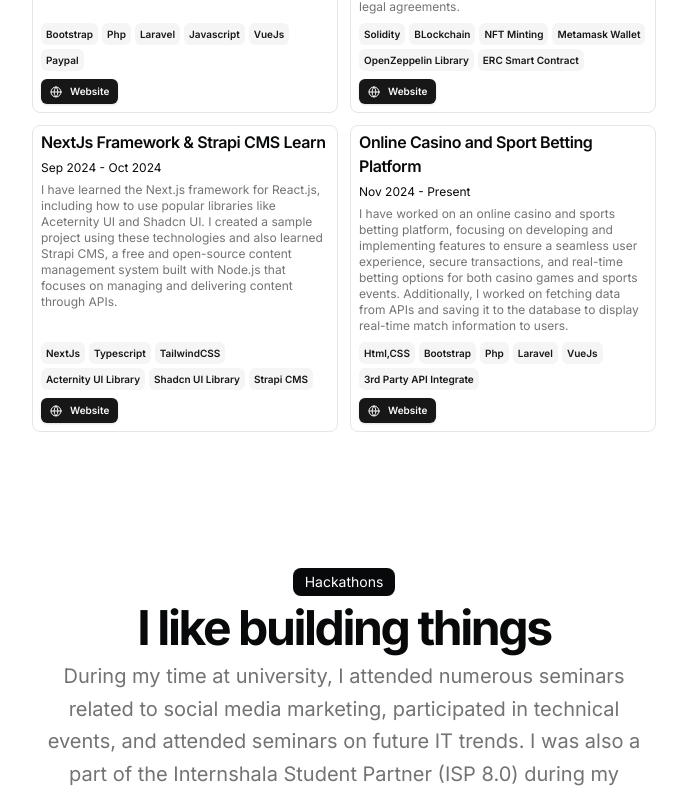
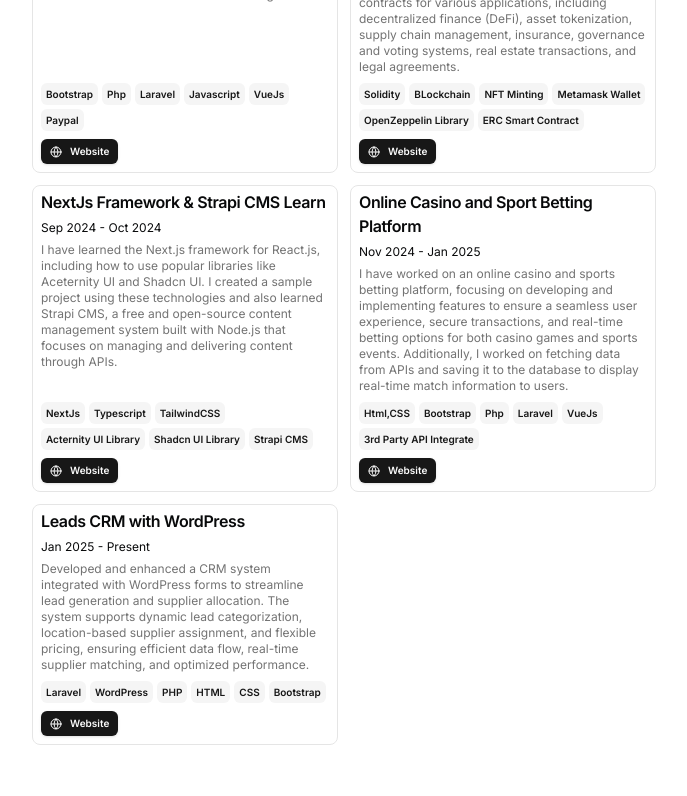
Before and after one commit to kishanit59/resume_web_design, a Next.js app: page / in a window 1280 px wide. Shown: the part 2000-2796 px from the top of the page, without its empty margins (296-983 px from the left). Built offline with nearby package versions, Linux system fonts and the light colour scheme.

Commit message:
update latest data
update latest data

```diff
--- a/src/data/resume.tsx
+++ b/src/data/resume.tsx
@@ -8,7 +8,7 @@ export const DATA = {
   location: "San Francisco, CA",
   locationLink: "https://www.google.com/maps/place/sanfrancisco",
   description:
-    "IT Engineer. I love building things and helping people. Active on Upwork, Linkedin, Twitter.",
+    "IT Engineer. I love building things and helping people. Active on Linkedin, Twitter.",
   summary:
     "I am currently working as a PHP Laravel Developer at Brainstream Technolabs. I have expertise in Solidity and smart contract development on the Ethereum blockchain, including NFT minting. Additionally, I have developed six different extensions for Bagisto, an open-source Laravel eCommerce framework. I am also proficient in Nextjs, a framework built on Reactjs.",
   avatarUrl: "https://media.licdn.com/dms/image/v2/D4D03AQG9KMP_HuQYqw/profile-displayphoto-shrink_200_200/profile-displayphoto-shrink_200_200/0/1683214452050?e=2147483647&v=beta&t=74l-1Jg92Y2r94SuP6_xMZlNRmwYrHsLWrDMTtPG84M",
@@ -112,8 +112,19 @@ export const DATA = {
       logoUrl: "#",
       title: "Software Engineer",
       start: "Nov 2024",
+      end: "Jan 2025",
       description:
         "● I have worked on an online casino and sports betting platform, focusing on developing and implementing features to ensure a seamless user experience, secure transactions, and real-time betting options for both casino games and sports events. Additionally, I worked on fetching data from APIs and saving it to the database to display real-time match information to users.",
+    },
+    {
+      company: "Leads CRM with WordPress",
+      href: "#",
+      badges: [],
+      logoUrl: "#",
+      title: "Software Engineer",
+      start: "Jan 2025",
+      description:
+        "● Developed and enhanced a CRM system integrated with WordPress forms to streamline lead generation and supplier allocation. The system supports dynamic lead categorization, location-based supplier assignment, and flexible pricing, ensuring efficient data flow, real-time supplier matching, and optimized performance.",
     },
   ],
   education: [
@@ -200,7 +211,7 @@ export const DATA = {
       dates: "May 2024 - Sep 2024",
       active: true,
       description:
-        "I have developed several extensions for the Bagisto open-source eCommerce platform, including Gift Cards, ImageCrop, ImageZoom, Supplier Info, ConvertStoreToWeb, and Product PDF Generate, to enhance functionality and customization for online stores.",
+        "I have developed several extensions for the Bagisto open-source eCommerce platform, including Gift Cards, ImageCrop, ImageZoom, Supplier Info, ConvertStoreToWeb, and Product PDF Generate, to enhance functionality and customization for online stores, Built an Instant Product View feature for instant product detail display and direct purchases, ensuring seamless UX with real-time data and intuitive navigation.",
       technologies: [
         "Bootstrap",
         "Php",
@@ -273,7 +284,7 @@ export const DATA = {
     {
       title: "Online Casino and Sport Betting Platform",
       href: "",
-      dates: "Nov 2024 - Present",
+      dates: "Nov 2024 - Jan 2025",
       active: true,
       description:
         "I have worked on an online casino and sports betting platform, focusing on developing and implementing features to ensure a seamless user experience, secure transactions, and real-time betting options for both casino games and sports events. Additionally, I worked on fetching data from APIs and saving it to the database to display real-time match information to users.",
@@ -295,6 +306,30 @@ export const DATA = {
       image: "",
       video:
         "",
+    },
+    {
+      "title": "Leads CRM with WordPress",
+      "href": "",
+      "dates": "Jan 2025 - Present",
+      "active": true,
+      "description": "Developed and enhanced a CRM system integrated with WordPress forms to streamline lead generation and supplier allocation. The system supports dynamic lead categorization, location-based supplier assignment, and flexible pricing, ensuring efficient data flow, real-time supplier matching, and optimized performance.",
+      "technologies": [
+        "Laravel",
+        "WordPress",
+        "PHP",
+        "HTML",
+        "CSS",
+        "Bootstrap"
+      ],
+      "links": [
+        {
+          "type": "Website",
+          "href": "",
+          "icon": <Icons.globe className="size-3" />
+        }
+      ],
+      "image": "",
+      "video": ""
     },
   ],
   hackathons: [
```
